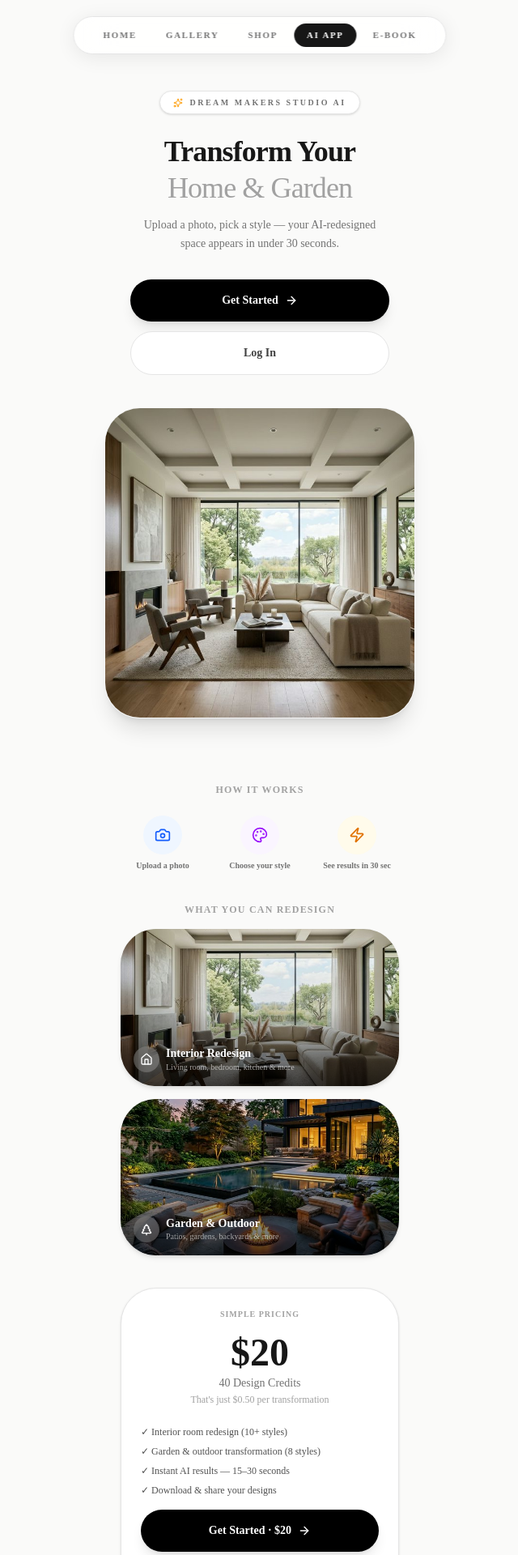
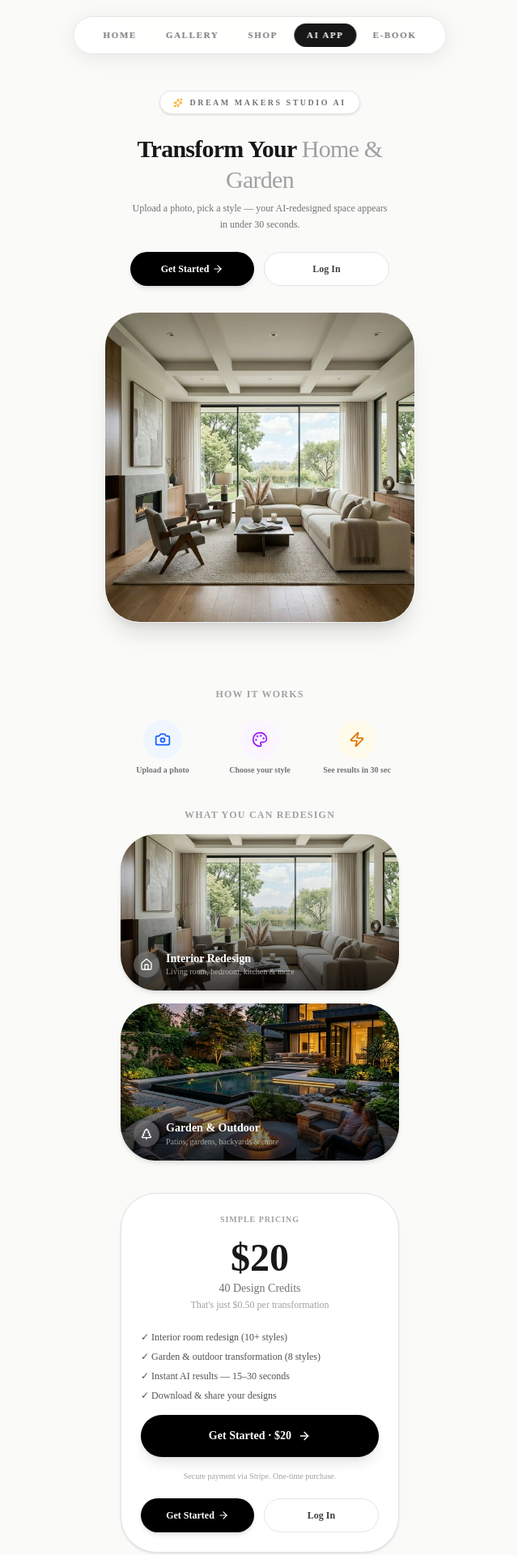
Before and after one commit to dreammakersstudio24-hub/dream-makers-studio, a Next.js app: page /app in a window 1280 px wide. Shown: the top 1920 px of the page at 81% size, without its empty margins (319-959 px from the left). Built offline with nearby package versions, Linux system fonts and the light colour scheme; no server answers.

Commit message:
Sales page: smaller hero text, side-by-side buttons top & bottom

```diff
--- a/src/app/app/page.tsx
+++ b/src/app/app/page.tsx
@@ -29,26 +29,26 @@ export default async function AppSalesPage() {
         </div>
 
         {/* Headline */}
-        <h1 className="text-4xl font-black tracking-tight leading-tight text-neutral-900 max-w-xs mx-auto mb-3">
-          Transform Your<br />
+        <h1 className="text-3xl font-black tracking-tight leading-tight text-neutral-900 max-w-xs mx-auto mb-2">
+          Transform Your{" "}
           <span className="text-neutral-400 font-medium">Home & Garden</span>
         </h1>
 
-        <p className="text-neutral-500 text-sm max-w-xs mx-auto leading-relaxed mb-8">
+        <p className="text-neutral-500 text-xs max-w-xs mx-auto leading-relaxed mb-6">
           Upload a photo, pick a style — your AI-redesigned space appears in under 30 seconds.
         </p>
 
-        {/* CTA Buttons */}
-        <div className="flex flex-col w-full max-w-xs gap-3 mb-10">
+        {/* CTA Buttons — side by side */}
+        <div className="flex w-full max-w-xs gap-3 mb-8">
           <Link
             href="/login?mode=signup&next=/app/dashboard"
-            className="flex items-center justify-center gap-2 bg-black text-white py-4 rounded-2xl text-sm font-bold hover:bg-neutral-800 active:scale-95 transition-all shadow-lg"
+            className="flex-1 flex items-center justify-center gap-1 bg-black text-white py-3 rounded-2xl text-xs font-bold hover:bg-neutral-800 active:scale-95 transition-all shadow-md"
           >
-            Get Started <ArrowRight className="w-4 h-4" />
+            Get Started <ArrowRight className="w-3.5 h-3.5" />
           </Link>
           <Link
             href="/login?next=/app/dashboard"
-            className="flex items-center justify-center bg-white border border-neutral-200 text-neutral-700 py-4 rounded-2xl text-sm font-bold hover:bg-neutral-50 active:scale-95 transition-all"
+            className="flex-1 flex items-center justify-center bg-white border border-neutral-200 text-neutral-700 py-3 rounded-2xl text-xs font-bold hover:bg-neutral-50 active:scale-95 transition-all"
           >
             Log In
           </Link>
@@ -148,6 +148,22 @@ export default async function AppSalesPage() {
           </Link>
 
           <p className="text-[10px] text-neutral-400">Secure payment via Stripe. One-time purchase.</p>
+
+          {/* Bottom CTA — side by side */}
+          <div className="flex gap-3 pt-1">
+            <Link
+              href="/login?mode=signup&next=/app/dashboard"
+              className="flex-1 flex items-center justify-center gap-1 bg-black text-white py-3 rounded-2xl text-xs font-bold hover:bg-neutral-800 active:scale-95 transition-all shadow-md"
+            >
+              Get Started <ArrowRight className="w-3.5 h-3.5" />
+            </Link>
+            <Link
+              href="/login?next=/app/dashboard"
+              className="flex-1 flex items-center justify-center bg-white border border-neutral-200 text-neutral-700 py-3 rounded-2xl text-xs font-bold hover:bg-neutral-50 active:scale-95 transition-all"
+            >
+              Log In
+            </Link>
+          </div>
         </div>
       </section>
 
```
